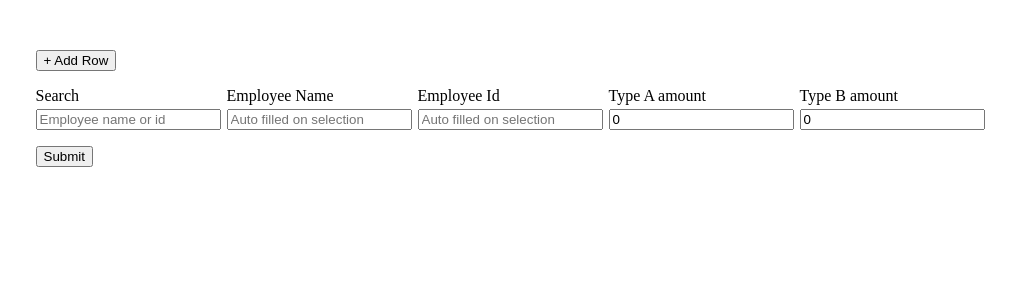
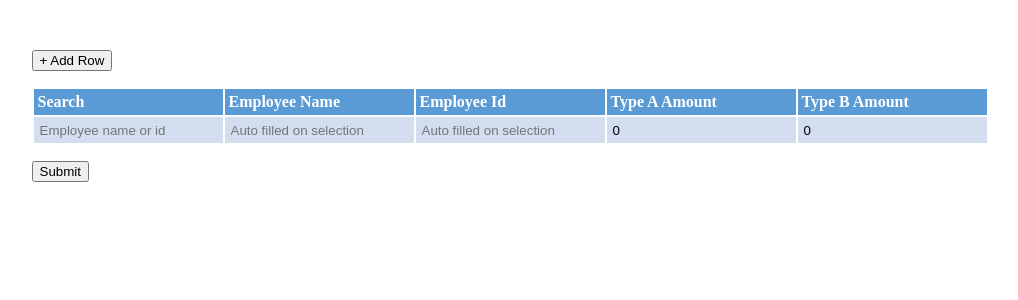
Before and after one commit to bsarnii/employee-management, an Angular app: page / in a window 1280 px wide. Both pictures are taken after a click on the button "+ Add Row". Shown: the top 300 px of the page, without its empty margins (130-1148 px from the left). Built offline with nearby package versions, Linux system fonts and the light colour scheme.

Commit message:
chg: html structure to table + css improvements

```diff
--- a/src/app/employee/feature-edit-amount/feature-edit-amount.component.html
+++ b/src/app/employee/feature-edit-amount/feature-edit-amount.component.html
@@ -1,10 +1,19 @@
 <div class="wrapper">
     <button (click)="addRow()" class="button-add">+ Add Row</button>
+    @if(formArray.controls.length > 0){
         <form [formGroup]="form">
+            <table>
+                <thead>
+                    <th>Search</th>
+                    <th>Employee Name</th>
+                    <th>Employee Id</th>
+                    <th>Type A Amount</th>
+                    <th>Type B Amount</th>
+                </thead>
+                <tbody>
                     @for(row of form.controls['employees'].controls;let i = $index; track i){
-            <div class="row" [formGroup]="row">
-                <div class="label-input-wrapper">
-                    <label class="search-label" [for]="'employee_search'+i">Search</label>
+                        <tr class="row" [class.odd]="$odd" [formGroup]="row">
+                            <td class="input-overlay-wrapper">
                                 <input
                                     formControlName="search"
                                     autocomplete="off"
@@ -20,34 +29,24 @@
                                     (employeeSelected)="onEmployeeSelect($event, i)"
                                     class="overlay"
                                 />
+                            </td>
+                            <td>
+                                <input readonly [value]="row.controls['employee_name'].value" type="text"placeholder="Auto filled on selection">
+                            </td>
+                            <td>
+                                <input readonly [value]="row.controls['employee_id'].value" type="text"placeholder="Auto filled on selection">
+                            </td>
+                            <td>
+                                <input formControlName="TypeA_Amount" min="0" type="number" [id]="'type_a_amount'+i">
+                            </td>
+                            <td>
+                                <input formControlName="TypeB_Amount" min="0" type="number" [id]="'type_b_amount'+i">
+                            </td>
+                        </tr>
+                    }
+                </tbody>
+            </table>
+            <button (click)="submit()" type="submit">Submit</button>
+        </form>
+    }
 </div>
-
-                <div class="label-input-wrapper">
-                    <label>Employee Name</label>
-                    <input readonly [value]="row.controls['employee_name'].value" type="text"placeholder="Auto filled on selection">
-                </div>
-
-                <div class="label-input-wrapper">
-                    <label>Employee Id</label>
-                    <input readonly [value]="row.controls['employee_id'].value" type="text"placeholder="Auto filled on selection">
-                </div>
-
-                <div class="label-input-wrapper">
-                    <label [for]="'type_a_amount'+i">Type A amount</label>
-                    <input formControlName="TypeA_Amount" min="0" type="number" [id]="'type_a_amount'+i">
-                </div>
-
-                <div class="label-input-wrapper">
-                    <label [for]="'type_b_amount'+i">Type B amount</label>
-                    <input formControlName="TypeB_Amount" min="0" type="number" [id]="'type_b_amount'+i">
-                </div>
-            </div>
-            @if(row.invalid && row.dirty){
-                <p class="error-message">Employee not selected!</p>
-            }
-        }
-        @if(formArray.controls.length > 0){
-            <button (click)="submit()" type="submit">Submit</button>
-        }
-    </form>
-</div>
--- a/src/app/employee/feature-edit-amount/feature-edit-amount.component.scss
+++ b/src/app/employee/feature-edit-amount/feature-edit-amount.component.scss
@@ -17,25 +17,33 @@ form{
     flex-direction: column;
     gap: 16px
 }
-.row{
-    display: flex;
-    gap: 6px;
-    &.ng-invalid.ng-dirty {
-        .label-input-wrapper:not(:focus-within){
-            .search-label{
-                color: red;
-            }
-            .search-input{
-                border: 1px solid red;
-            }
+table{
+    text-align: left;
+    thead{
+        background: #5b9bd5;
+        color: #fff;
+        th{
+            padding: 4px;
+        }
+    }
+    tr{
+        background: #d2deef;
+        &.odd{
+            background: #eaeff7;
+        }
+        td{
+            padding: 4px;
         }
     }
 }
-.label-input-wrapper{
-    display: flex;
+
+input{
+    background: transparent;
+    border: none;
+}
+
+.input-overlay-wrapper{
     position: relative;
-    flex-direction: column;
-    gap: 4px;
     &:focus-within{
         .overlay{
             display: block;
@@ -49,8 +57,3 @@ form{
     transform: translateY(100%);
     z-index: 2;
 }
-.error-message{
-    color: red;
-    margin-top: -10px;
-    font-weight: bold;
-}
```
Lines whose indentation alone changed are shown as unchanged.
